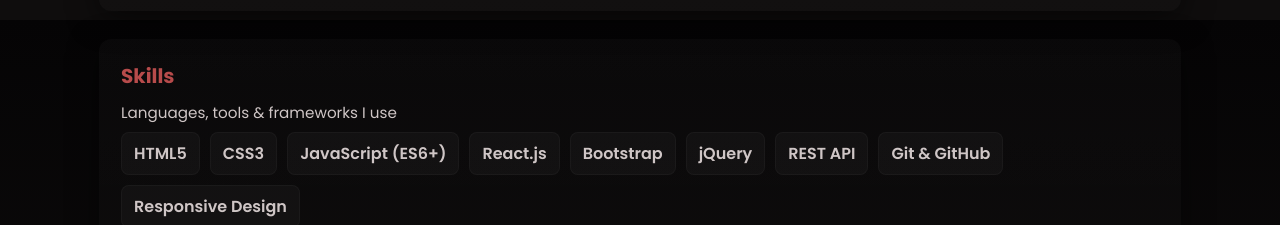
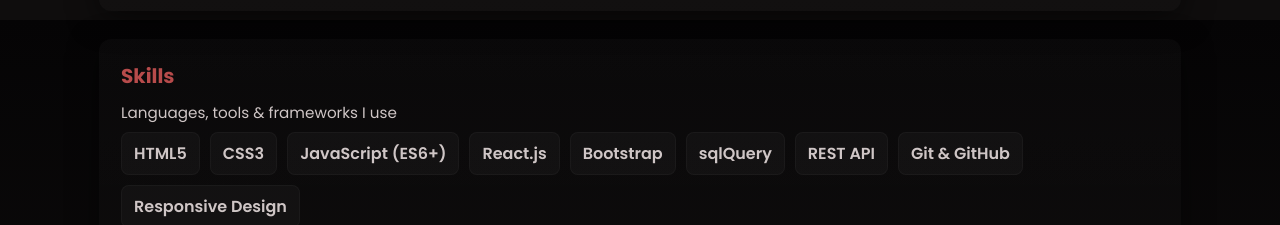
Before and after one commit to kathirmurugan4044-del/kathir_236company, a plain HTML site: page index.html in a window 1280 px wide. Shown: the part 780-1005 px from the top of the page. Drawn offline with nearby package versions, Linux system fonts and the light colour scheme.

Commit message:
Update index.html

```diff
--- a/index.html
+++ b/index.html
@@ -227,7 +227,7 @@
         <div class="skill">JavaScript (ES6+)</div>
         <div class="skill">React.js</div>
         <div class="skill">Bootstrap</div>
-        <div class="skill">jQuery</div>
+        <div class="skill">sqlQuery</div>
         <div class="skill">REST API</div>
         <div class="skill">Git & GitHub</div>
         <div class="skill">Responsive Design</div>
```
